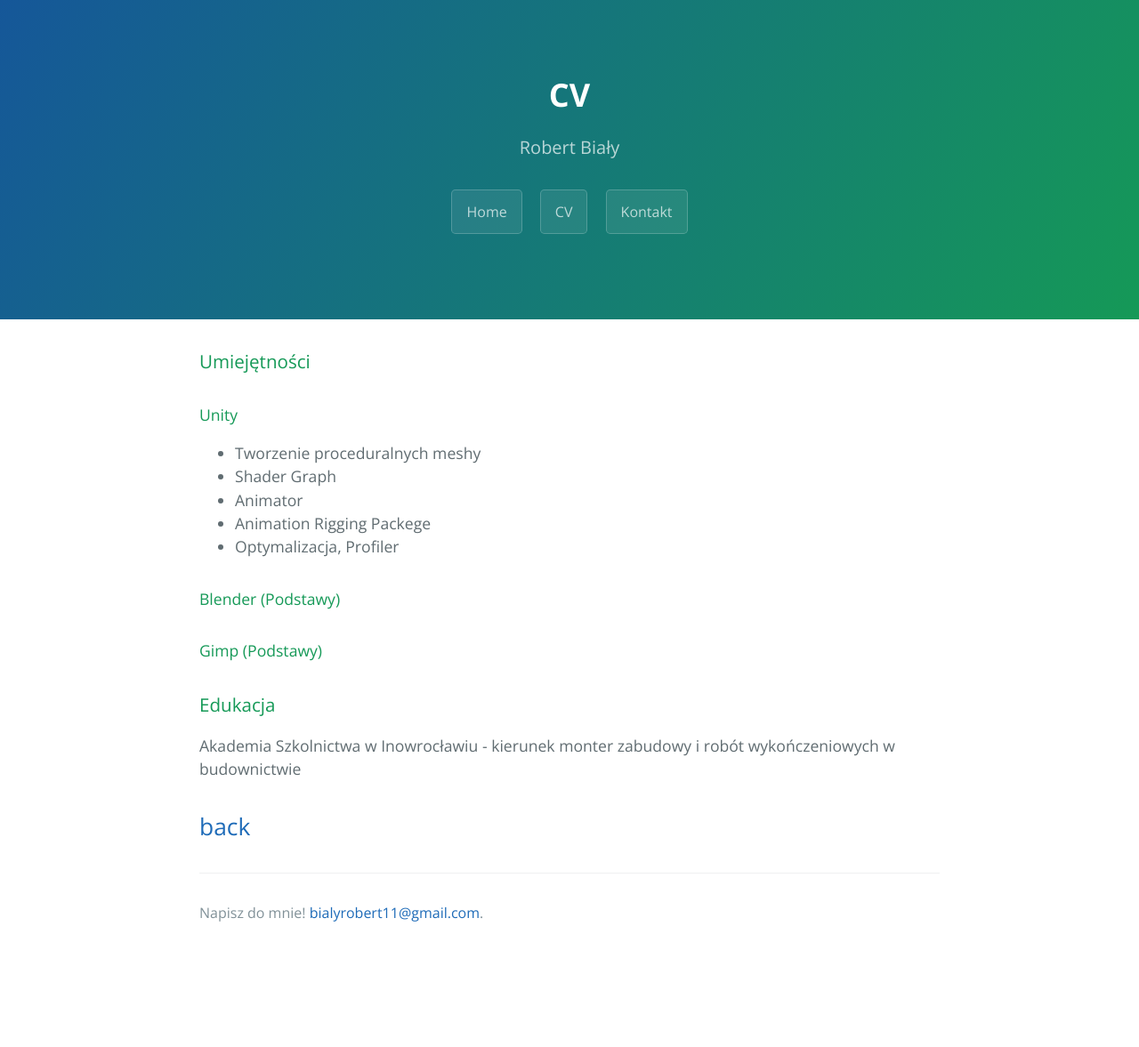
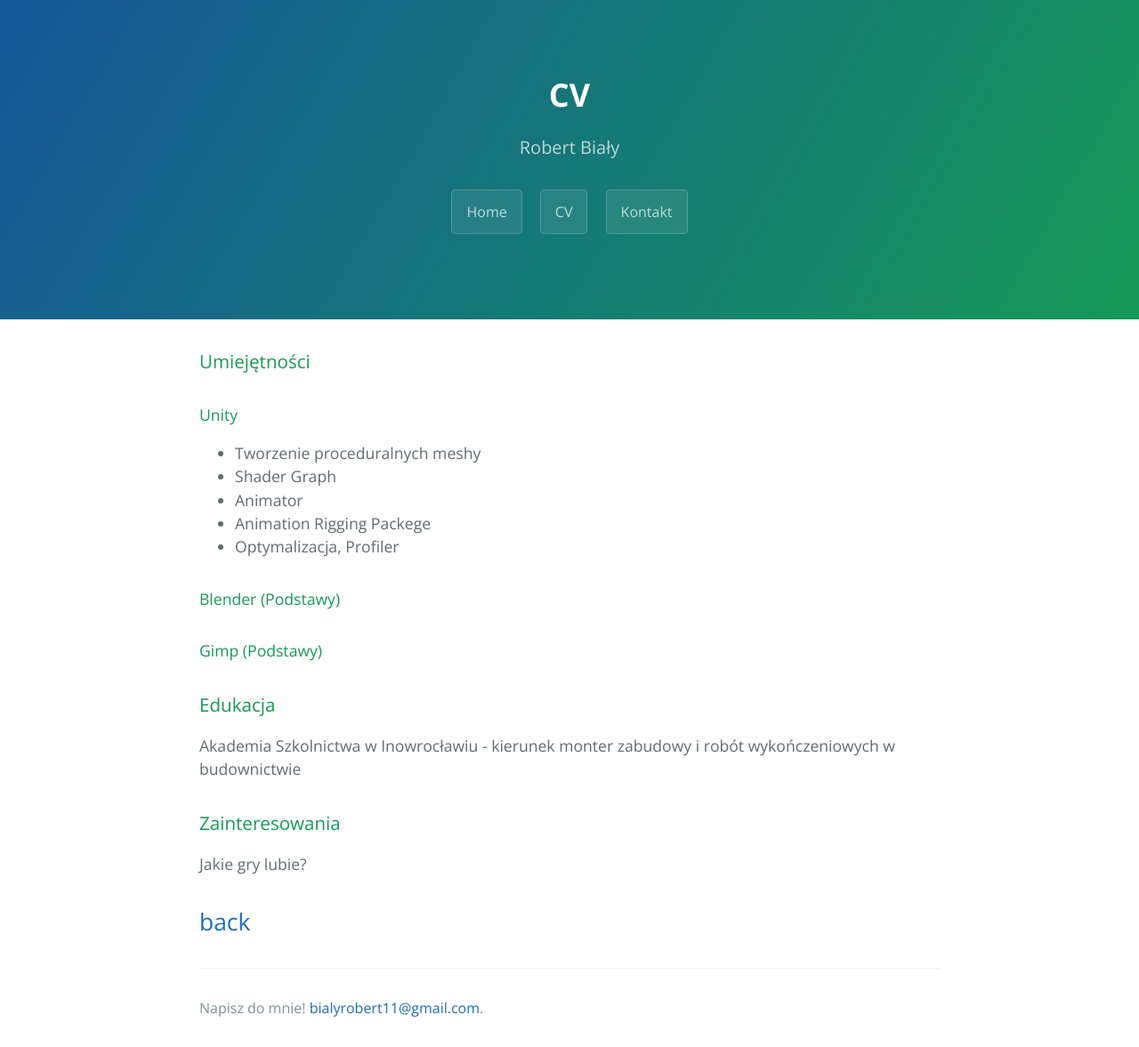
Before and after one commit to LaserRock46/laserrock46.github.io, a Jekyll site: the page built from cv.md, in a window 1280 px wide. Shown: the whole page at 89% size. Built offline with Jekyll 4.4.1, drawn with Linux system fonts in a browser that asks for light colours; the repository's description, which GitHub fills in, is left out; before the commit the page ends 1070 px from its top, so only the background shows below that.

Commit message:
Update cv.md

```diff
--- a/cv.md
+++ b/cv.md
@@ -23,5 +23,9 @@ description: Robert Biały
 
 Akademia Szkolnictwa w Inowrocławiu - kierunek monter zabudowy i robót wykończeniowych w budownictwie
 
+### Zainteresowania
+
+Jakie gry lubie?
+
 
 ## [back](./)
```
